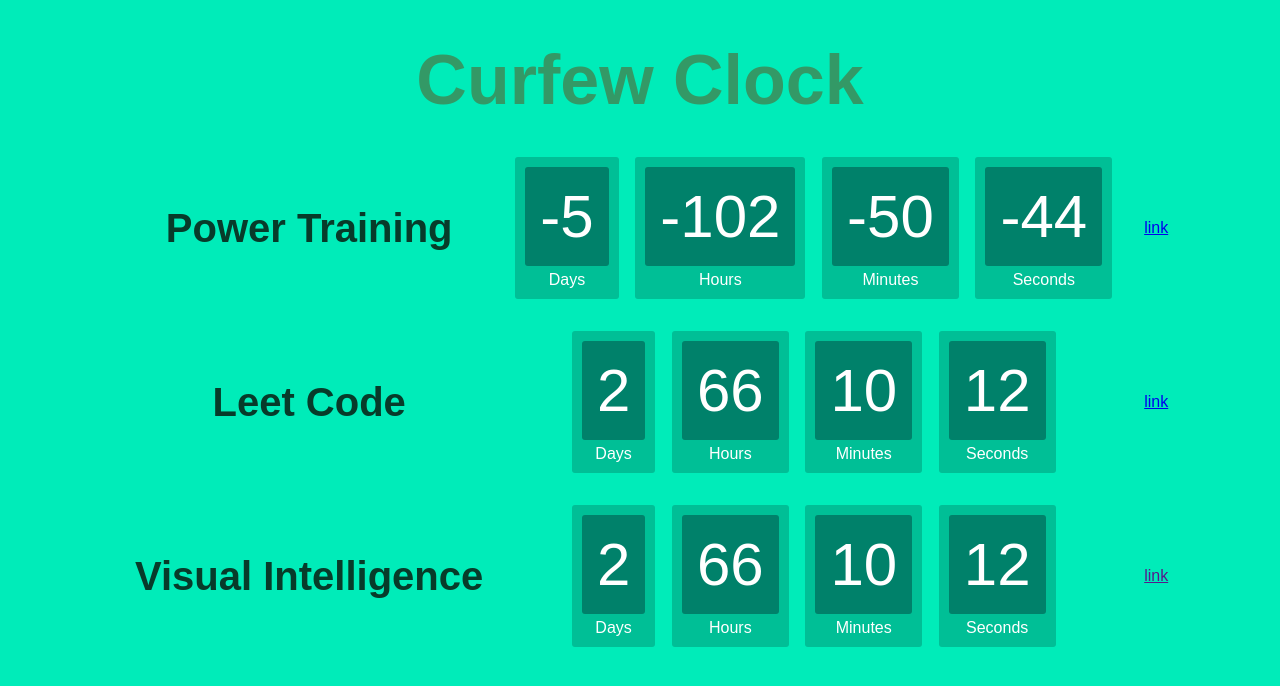
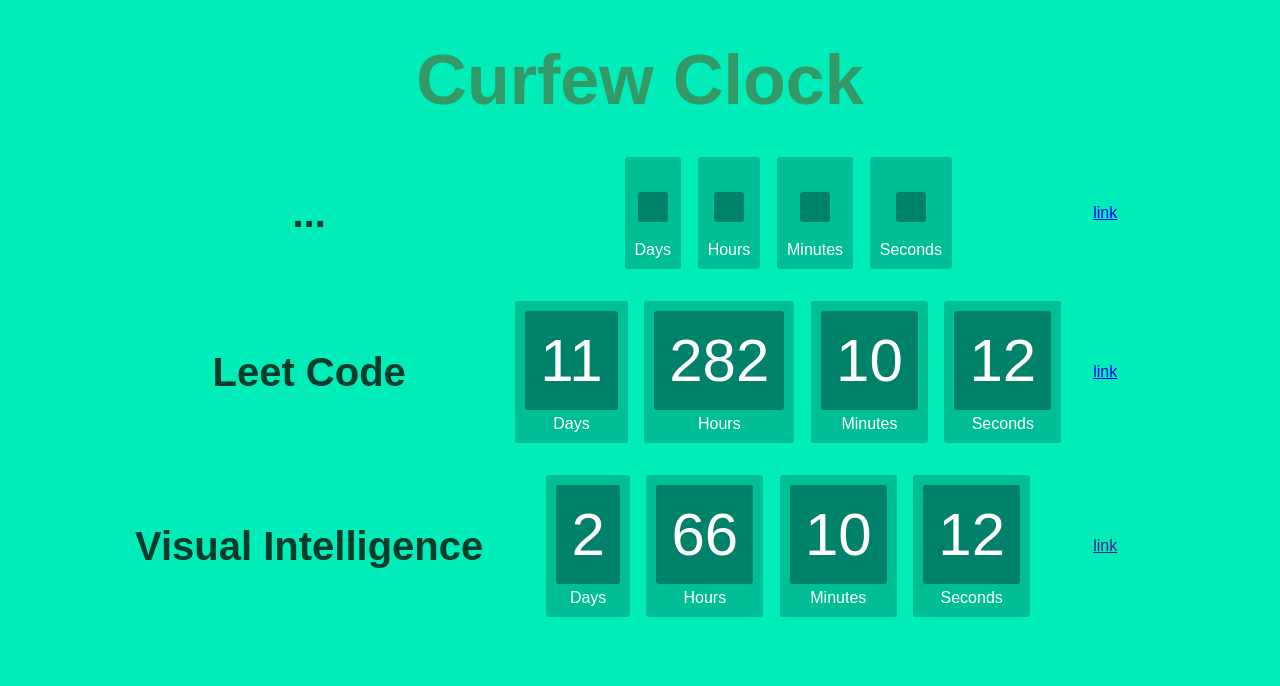
Before and after one commit to sudoanupriya/ticktock, a plain HTML site: page index.html in a window 1280 px wide. Drawn offline with Linux system fonts and the light colour scheme.

Commit message:
Update index.html

```diff
--- a/index.html
+++ b/index.html
@@ -78,7 +78,7 @@
     <table class="center">
         <tr>
             <td>
-                <label>Power Training</label>
+                <label>...</label>
             </td>
             <td>
                 <div id="clockdiv">
@@ -159,8 +159,8 @@
 
     <script>
 
-        createDeadlines(new Date("Apr 24, 2021 00:00:00").getTime(), "1");
-        createDeadlines(new Date("May 1, 2021 00:00:00").getTime(), "2");
+        //createDeadlines(new Date("Apr 24, 2021 00:00:00").getTime(), "1");
+        createDeadlines(new Date("May 10, 2021 00:00:00").getTime(), "2");
         createDeadlines(new Date("May 1, 2021 00:00:00").getTime(), "3");
 
         function createDeadlines(date, n) {
```
